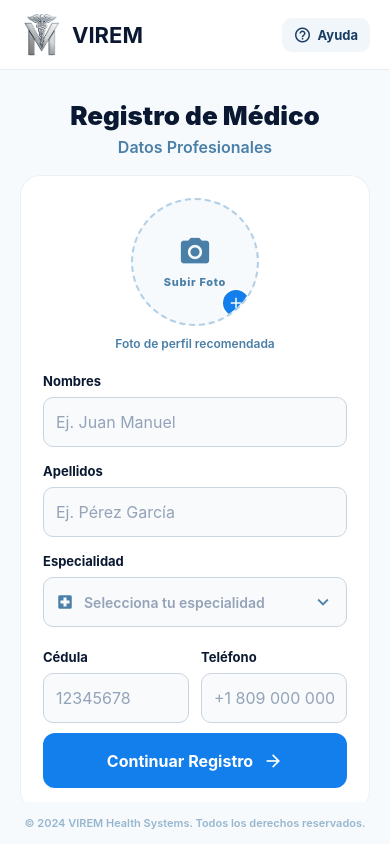
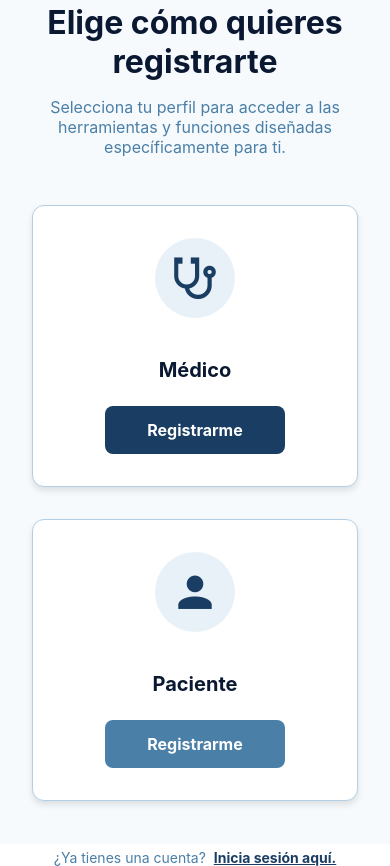
Before and after one commit to Crisff78/Virem-frontend, a React Native app: screen /SeleccionPerfil in a window 390 px wide. Before the commit the page ends 844 px from the top, so only its background shows below. Built offline with nearby package versions, Linux system fonts and the light colour scheme.

Commit message:
cambuis eb registromedico y seleccionperfil

```diff
--- a/RegistroMedicoScreen.tsx
+++ b/RegistroMedicoScreen.tsx
@@ -168,6 +168,7 @@ const colors = {
 };
 
 export default function RegistroMedicoScreen() {
+
   const navigation = useNavigation<NavigationProps>();
 
   const [fotoUri, setFotoUri] = useState<string | null>(null);
--- a/SeleccionPerfil.tsx
+++ b/SeleccionPerfil.tsx
@@ -1,439 +1,196 @@
-import React, { useState } from "react";
-import {
-  Alert,
-  Dimensions,
-  Image,
-  Platform,
-  ScrollView,
-  StyleSheet,
-  Text,
-  TextInput,
-  TouchableOpacity,
-  View,
-  Pressable,
-} from "react-native";
-import { MaterialIcons } from "@expo/vector-icons";
-import * as ImagePicker from "expo-image-picker";
-import { useNavigation } from "@react-navigation/native";
-import { NativeStackNavigationProp } from "@react-navigation/native-stack";
-import { RootStackParamList } from "./App";
+import React from 'react';
+import { View, Text, StyleSheet, TouchableOpacity, Dimensions } from 'react-native';
+import { MaterialCommunityIcons } from '@expo/vector-icons';
+import { useNavigation } from '@react-navigation/native';
+import { NativeStackNavigationProp } from '@react-navigation/native-stack';
 
-// ✅ Tipado navegación
-type NavigationProps = NativeStackNavigationProp<RootStackParamList, "RegistroMedico">;
+// 1. Definición de las rutas disponibles en la aplicación
+export type RootStackParamList = {
+    SeleccionPerfil: undefined;
+    Login: undefined;
+    RegistroPaciente: undefined; // Nombre exacto de tu archivo/pantalla de registro
+};
 
-const { width } = Dimensions.get("window");
-
-// ✅ Logo (tu imagen)
-const ViremLogo = require("./assets/imagenes/descarga.png");
+type NavigationProps = NativeStackNavigationProp<RootStackParamList, 'SeleccionPerfil'>;
 
 const colors = {
-  primary: "#137fec",
-  backgroundLight: "#F6FAFD",
-  navyDark: "#0A1931",
-  navyMedium: "#1A3D63",
-  blueGray: "#4A7FA7",
-  white: "#FFFFFF",
-  slate50: "#f8fafc",
-  soft: "#B3CFE5",
+    primary: '#137fec',
+    blueDeep: '#0A1931',
+    blueDark: '#1A3D63',
+    blueMedium: '#4A7FA7',
+    blueLight: '#B3CFE5',
+    pageBg: '#F6FAFD',
+    white: '#FFFFFF',
 };
 
-const ESPECIALIDADES = [
-  "Medicina General",
-  "Psicología",
-  "Psiquiatría",
-  "Ginecología",
-  "Pediatría",
-  "Cardiología",
-  "Dermatología",
-  "Odontología",
-  "Nutrición",
-  "Neurología",
-  "Neumología",
-  "Infectología",
-  "Endocrinología",
-  "Reumatología",
-  "Medicina Familiar",
-];
+const styles = StyleSheet.create({
+    mainContainer: {
+        flex: 1,
+        width: '100%',
+        backgroundColor: colors.pageBg,
+        alignItems: 'center',
+        justifyContent: 'center',
+        padding: 16,
+    },
+    contentWrapper: {
+        width: '100%',
+        maxWidth: 768,
+        alignItems: 'center',
+    },
+    title: {
+        color: colors.blueDeep,
+        fontSize: 32,
+        fontWeight: 'bold',
+        paddingTop: 24,
+        paddingBottom: 16,
+        textAlign: 'center',
+    },
+    subtitle: {
+        color: colors.blueMedium,
+        fontSize: 16,
+        maxWidth: 400,
+        textAlign: 'center',
+        marginBottom: 48,
+    },
+    cardsGrid: {
+        width: '100%',
+        flexDirection: Dimensions.get('window').width > 600 ? 'row' : 'column',
+        justifyContent: 'center',
+        gap: 32,
+        paddingHorizontal: 16,
+    },
+    card: {
+        flex: 1,
+        backgroundColor: colors.white,
+        borderRadius: 12,
+        borderWidth: 1,
+        borderColor: colors.blueLight,
+        padding: 32,
+        alignItems: 'center',
+        shadowColor: '#000',
+        shadowOffset: { width: 0, height: 4 },
+        shadowOpacity: 0.1,
+        shadowRadius: 6,
+        elevation: 5,
+    },
+    iconWrapper: {
+        height: 80,
+        width: 80,
+        alignItems: 'center',
+        justifyContent: 'center',
+        borderRadius: 40,
+        backgroundColor: 'rgba(179, 207, 229, 0.3)',
+        marginBottom: 24,
+    },
+    cardTitle: {
+        color: colors.blueDeep,
+        fontSize: 20,
+        fontWeight: 'bold',
+        marginTop: 16,
+    },
+    registerButton: {
+        marginTop: 24,
+        minWidth: 180,
+        height: 48,
+        borderRadius: 8,
+        justifyContent: 'center',
+        alignItems: 'center',
+        paddingHorizontal: 20,
+    },
+    buttonMedico: {
+        backgroundColor: colors.blueDark,
+    },
+    buttonPaciente: {
+        backgroundColor: colors.blueMedium,
+    },
+    buttonText: {
+        color: colors.white,
+        fontSize: 16,
+        fontWeight: 'bold',
+    },
+    footerWrapper: {
+        marginTop: 48,
+    },
+    footerText: {
+        color: colors.blueMedium,
+        fontSize: 14,
+    },
+    footerLink: {
+        color: colors.blueDark,
+        fontWeight: 'bold',
+        textDecorationLine: 'underline',
+    }
+});
 
-export default function RegistroMedicoScreen() {
+const SeleccionPerfil: React.FC = () => {
     const navigation = useNavigation<NavigationProps>();
 
-  const [fotoUri, setFotoUri] = useState<string | null>(null);
-  const [nombres, setNombres] = useState("");
-  const [apellidos, setApellidos] = useState("");
-  const [especialidad, setEspecialidad] = useState<string>("");
-  const [cedula, setCedula] = useState("");
-  const [telefono, setTelefono] = useState("");
-
-  // ✅ controla el dropdown
-  const [openEspecialidades, setOpenEspecialidades] = useState(false);
-
-  const pickImage = async () => {
-    try {
-      if (Platform.OS !== "web") {
-        const { status } = await ImagePicker.requestMediaLibraryPermissionsAsync();
-        if (status !== "granted") {
-          Alert.alert("Permiso requerido", "Necesitamos permiso para acceder a tus fotos.");
-          return;
-        }
-      }
-
-      const result = await ImagePicker.launchImageLibraryAsync({
-        mediaTypes: ImagePicker.MediaTypeOptions.Images,
-        allowsEditing: true,
-        quality: 0.85,
-      });
-
-      if (!result.canceled) {
-        setFotoUri(result.assets[0].uri);
-      }
-    } catch {
-      Alert.alert("Error", "No se pudo abrir el selector de imágenes.");
+    const handleRegister = (profile: 'Medico' | 'Paciente') => {
+        if (profile === 'Paciente') {
+            // Navega a la pantalla de registro de paciente
+            navigation.navigate('RegistroPaciente');
+        } else {
+            // Lógica para Médico (puedes crear una pantalla similar después)
+            alert("Pantalla de registro para Médicos próximamente.");
         }
     };
 
-  const handleContinue = () => {
-    if (!nombres.trim() || !apellidos.trim() || !especialidad || !cedula.trim() || !telefono.trim()) {
-      Alert.alert("Error", "Complete todos los campos.");
-      return;
-    }
-
-    navigation.navigate("RegistroCredenciales", {
-      datosPersonales: {
-        nombres: nombres.trim(),
-        apellidos: apellidos.trim(),
-        especialidad,
-        cedula: cedula.trim(),
-        telefono: telefono.trim(),
-      },
-    });
-  };
-
-  const toggleDropdown = () => setOpenEspecialidades((v) => !v);
-
-  const selectEspecialidad = (esp: string) => {
-    setEspecialidad(esp);
-    setOpenEspecialidades(false);
+    const handleLogin = () => {
+        navigation.navigate('Login');
     };
 
     return (
-    <View style={styles.mainWrapper}>
-      {/* Header */}
-      <View style={styles.header}>
-        <View style={styles.headerContent}>
-          <View style={styles.logoGroup}>
-            <Image source={ViremLogo} style={styles.logoImage} />
-            <Text style={styles.logoText}>VIREM</Text>
+        <View style={styles.mainContainer}>
+            <View style={styles.contentWrapper}>
+
+                <Text style={styles.title}>Elige cómo quieres registrarte</Text>
+                <Text style={styles.subtitle}>
+                    Selecciona tu perfil para acceder a las herramientas y funciones diseñadas específicamente para ti.
+                </Text>
+
+                <View style={styles.cardsGrid}>
+
+                    {/* TARJETA 1: MÉDICO */}
+                    <View style={styles.card}>
+                        <View style={styles.iconWrapper}>
+                            <MaterialCommunityIcons name="stethoscope" size={50} color={colors.blueDark} />
+                        </View>
+                        <Text style={styles.cardTitle}>Médico</Text>
+                        <TouchableOpacity
+                            style={[styles.registerButton, styles.buttonMedico]}
+                            onPress={() => handleRegister('Medico')}
+                        >
+                            <Text style={styles.buttonText}>Registrarme</Text>
+                        </TouchableOpacity>
                     </View>
 
-          <TouchableOpacity style={styles.helpBtn}>
-            <MaterialIcons name="help-outline" size={18} color={colors.navyMedium} />
-            <Text style={styles.helpText}>Ayuda</Text>
+                    {/* TARJETA 2: PACIENTE */}
+                    <View style={styles.card}>
+                        <View style={styles.iconWrapper}>
+                            <MaterialCommunityIcons name="account" size={50} color={colors.blueDark} />
+                        </View>
+                        <Text style={styles.cardTitle}>Paciente</Text>
+                        <TouchableOpacity
+                            style={[styles.registerButton, styles.buttonPaciente]}
+                            onPress={() => handleRegister('Paciente')}
+                        >
+                            <Text style={styles.buttonText}>Registrarme</Text>
                         </TouchableOpacity>
                     </View>
                 </View>
 
-      <ScrollView contentContainerStyle={{ paddingBottom: 40 }} keyboardShouldPersistTaps="handled">
-        <View style={styles.contentWrapper}>
-          <Text style={styles.title}>Registro de Médico</Text>
-          <Text style={styles.subtitle}>Datos Profesionales</Text>
-
-          <View style={styles.card}>
-            {/* Foto */}
-            <View style={{ alignItems: "center", marginBottom: 22 }}>
-              <TouchableOpacity style={styles.photoCircle} onPress={pickImage} activeOpacity={0.85}>
-                {fotoUri ? (
-                  <Image source={{ uri: fotoUri }} style={styles.photoPreview} />
-                ) : (
-                  <>
-                    <MaterialIcons name="photo-camera" size={34} color={colors.blueGray} />
-                    <Text style={styles.photoText}>Subir Foto</Text>
-                  </>
-                )}
-
-                <View style={styles.photoAdd}>
-                  <MaterialIcons name="add" size={18} color="white" />
-                </View>
-              </TouchableOpacity>
-
-              <Text style={styles.photoHint}>Foto de perfil recomendada</Text>
+                <View style={styles.footerWrapper}>
+                    <Text style={styles.footerText}>
+                        ¿Ya tienes una cuenta? {' '}
+                        <Text style={styles.footerLink} onPress={handleLogin}>
+                            Inicia sesión aquí.
+                        </Text>
+                    </Text>
                 </View>
 
-            {/* Inputs */}
-            <View style={styles.inputGroup}>
-              <Text style={styles.label}>Nombres</Text>
-              <TextInput
-                style={styles.textInput}
-                placeholder="Ej. Juan Manuel"
-                placeholderTextColor="#94a3b8"
-                value={nombres}
-                onChangeText={setNombres}
-              />
-            </View>
-
-            <View style={styles.inputGroup}>
-              <Text style={styles.label}>Apellidos</Text>
-              <TextInput
-                style={styles.textInput}
-                placeholder="Ej. Pérez García"
-                placeholderTextColor="#94a3b8"
-                value={apellidos}
-                onChangeText={setApellidos}
-              />
-            </View>
-
-            {/* Especialidad */}
-            <View style={styles.inputGroup}>
-              <Text style={styles.label}>Especialidad</Text>
-
-              {/* ✅ SOLO abre al tocar aquí */}
-              <TouchableOpacity style={styles.selectBox} onPress={toggleDropdown} activeOpacity={0.85}>
-                <MaterialIcons name="local-hospital" size={18} color={colors.blueGray} />
-                <Text style={[styles.selectText, !especialidad && { color: "#94a3b8" }]}>
-                  {especialidad ? especialidad : "Selecciona tu especialidad"}
-                </Text>
-                <MaterialIcons
-                  name={openEspecialidades ? "expand-less" : "expand-more"}
-                  size={22}
-                  color={colors.blueGray}
-                />
-              </TouchableOpacity>
-
-              {/* ✅ Dropdown (solo si está abierto) */}
-              {openEspecialidades && (
-                <View style={styles.dropdownWrap}>
-                  {/* overlay para cerrar si tocas fuera */}
-                  <Pressable style={styles.backdrop} onPress={() => setOpenEspecialidades(false)} />
-
-                  <View style={styles.dropdown}>
-                    <ScrollView style={{ maxHeight: 280 }} nestedScrollEnabled keyboardShouldPersistTaps="handled">
-                      {ESPECIALIDADES.map((esp) => (
-                        <TouchableOpacity
-                          key={esp}
-                          style={[
-                            styles.dropdownItem,
-                            especialidad === esp && { backgroundColor: colors.primary + "15" },
-                          ]}
-                          onPress={() => selectEspecialidad(esp)}
-                          activeOpacity={0.85}
-                        >
-                          <Text style={styles.dropdownItemText}>{esp}</Text>
-                          {especialidad === esp ? (
-                            <MaterialIcons name="check" size={18} color={colors.primary} />
-                          ) : null}
-                        </TouchableOpacity>
-                      ))}
-                    </ScrollView>
-                  </View>
-                </View>
-              )}
-            </View>
-
-            {/* Cedula / Tel */}
-            <View style={styles.row}>
-              <View style={{ flex: 1 }}>
-                <Text style={styles.label}>Cédula</Text>
-                <TextInput
-                  style={styles.textInput}
-                  placeholder="12345678"
-                  placeholderTextColor="#94a3b8"
-                  value={cedula}
-                  onChangeText={setCedula}
-                  keyboardType="numeric"
-                />
-              </View>
-
-              <View style={{ flex: 1 }}>
-                <Text style={styles.label}>Teléfono</Text>
-                <TextInput
-                  style={styles.textInput}
-                  placeholder="+1 809 000 0000"
-                  placeholderTextColor="#94a3b8"
-                  value={telefono}
-                  onChangeText={setTelefono}
-                  keyboardType="phone-pad"
-                />
-              </View>
-            </View>
-
-            <TouchableOpacity style={styles.btnPrimary} onPress={handleContinue} activeOpacity={0.9}>
-              <Text style={styles.btnPrimaryText}>Continuar Registro</Text>
-              <MaterialIcons name="arrow-forward" size={20} color="white" />
-            </TouchableOpacity>
-          </View>
-
-          <Text style={styles.legal}>
-            Al registrarte aceptas nuestros <Text style={styles.link}>términos de servicio</Text> y{" "}
-            <Text style={styles.link}>políticas de privacidad</Text>.
-          </Text>
-        </View>
-      </ScrollView>
-
-      <View style={styles.footer}>
-        <Text style={styles.footerText}>© 2024 VIREM Health Systems. Todos los derechos reservados.</Text>
             </View>
         </View>
     );
-}
+};
 
-const styles = StyleSheet.create({
-  mainWrapper: { flex: 1, backgroundColor: colors.backgroundLight },
-
-  header: {
-    height: 70,
-    backgroundColor: "white",
-    borderBottomWidth: 1,
-    borderBottomColor: "#eee",
-    justifyContent: "center",
-    paddingHorizontal: 20,
-  },
-  headerContent: { flexDirection: "row", alignItems: "center", justifyContent: "space-between" },
-
-  logoGroup: { flexDirection: "row", alignItems: "center", gap: 10 },
-  logoImage: { width: 42, height: 42, resizeMode: "contain", borderRadius: 10 },
-  logoText: { fontSize: 22, fontWeight: "bold", color: colors.navyDark },
-
-  helpBtn: {
-    flexDirection: "row",
-    alignItems: "center",
-    gap: 6,
-    backgroundColor: colors.soft + "33",
-    paddingHorizontal: 12,
-    paddingVertical: 8,
-    borderRadius: 10,
-  },
-  helpText: { fontWeight: "700", color: colors.navyMedium, fontSize: 13 },
-
-  contentWrapper: { padding: 20, maxWidth: 520, alignSelf: "center", width: "100%" },
-
-  title: { fontSize: 26, fontWeight: "900", color: colors.navyDark, textAlign: "center", marginTop: 10 },
-  subtitle: {
-    fontSize: 16,
-    fontWeight: "600",
-    color: colors.blueGray,
-    textAlign: "center",
-    marginTop: 6,
-    marginBottom: 18,
-  },
-
-  card: {
-    backgroundColor: "white",
-    borderRadius: 20,
-    padding: 22,
-    elevation: 5,
-    borderWidth: 1,
-    borderColor: colors.soft + "44",
-  },
-
-  photoCircle: {
-    width: 128,
-    height: 128,
-    borderRadius: 999,
-    backgroundColor: colors.backgroundLight,
-    borderWidth: 2,
-    borderStyle: "dashed",
-    borderColor: colors.soft,
-    alignItems: "center",
-    justifyContent: "center",
-    position: "relative",
-    overflow: "hidden",
-  },
-  photoPreview: { width: "100%", height: "100%" },
-  photoText: { fontSize: 11, fontWeight: "800", color: colors.blueGray, marginTop: 6, letterSpacing: 0.7 },
-  photoAdd: {
-    position: "absolute",
-    right: 6,
-    bottom: 6,
-    width: 30,
-    height: 30,
-    borderRadius: 999,
-    backgroundColor: colors.primary,
-    alignItems: "center",
-    justifyContent: "center",
-    borderWidth: 2,
-    borderColor: "white",
-  },
-  photoHint: { fontSize: 12, color: colors.blueGray, marginTop: 10, fontWeight: "600" },
-
-  inputGroup: { marginBottom: 16 },
-  label: { fontSize: 13, fontWeight: "700", color: colors.navyDark, marginBottom: 8 },
-  textInput: {
-    borderWidth: 1,
-    borderColor: "#cbd5e1",
-    borderRadius: 10,
-    paddingHorizontal: 12,
-    height: 50,
-    backgroundColor: colors.slate50,
-    fontSize: 16,
-    color: colors.navyDark,
-  },
-
-  row: { flexDirection: width > 380 ? "row" : "column", gap: 12, marginTop: 6 },
-
-  selectBox: {
-    flexDirection: "row",
-    alignItems: "center",
-    borderWidth: 1,
-    borderColor: "#cbd5e1",
-    borderRadius: 10,
-    paddingHorizontal: 12,
-    height: 50,
-    backgroundColor: colors.slate50,
-    gap: 10,
-  },
-  selectText: { flex: 1, color: colors.blueGray, fontWeight: "600" },
-
-  // ✅ dropdown
-  dropdownWrap: {
-    position: "relative",
-    zIndex: 999, // importante para que no se esconda
-  },
-  backdrop: {
-    ...StyleSheet.absoluteFillObject,
-    backgroundColor: "transparent",
-  },
-  dropdown: {
-    position: "absolute",
-    top: 8,
-    left: 0,
-    right: 0,
-    backgroundColor: "white",
-    borderRadius: 12,
-    borderWidth: 1,
-    borderColor: "#e2e8f0",
-    overflow: "hidden",
-    shadowColor: "#000",
-    shadowOpacity: 0.08,
-    shadowRadius: 10,
-    shadowOffset: { width: 0, height: 8 },
-    elevation: 8,
-  },
-  dropdownItem: {
-    paddingVertical: 12,
-    paddingHorizontal: 12,
-    flexDirection: "row",
-    alignItems: "center",
-    justifyContent: "space-between",
-    borderBottomWidth: 1,
-    borderBottomColor: "#f1f5f9",
-  },
-  dropdownItemText: { color: colors.navyDark, fontWeight: "600" },
-
-  btnPrimary: {
-    backgroundColor: colors.primary,
-    height: 55,
-    borderRadius: 12,
-    justifyContent: "center",
-    alignItems: "center",
-    marginTop: 10,
-    flexDirection: "row",
-    gap: 10,
-  },
-  btnPrimaryText: { color: "white", fontSize: 16, fontWeight: "bold" },
-
-  legal: { marginTop: 18, fontSize: 12, color: colors.blueGray, textAlign: "center", lineHeight: 18 },
-  link: { color: colors.primary, fontWeight: "800" },
-
-  footer: { paddingVertical: 14, alignItems: "center" },
-  footerText: { fontSize: 11, color: colors.blueGray, opacity: 0.55, fontWeight: "600" },
-});
+export default SeleccionPerfil;
```
Lines whose indentation alone changed are shown as unchanged.
